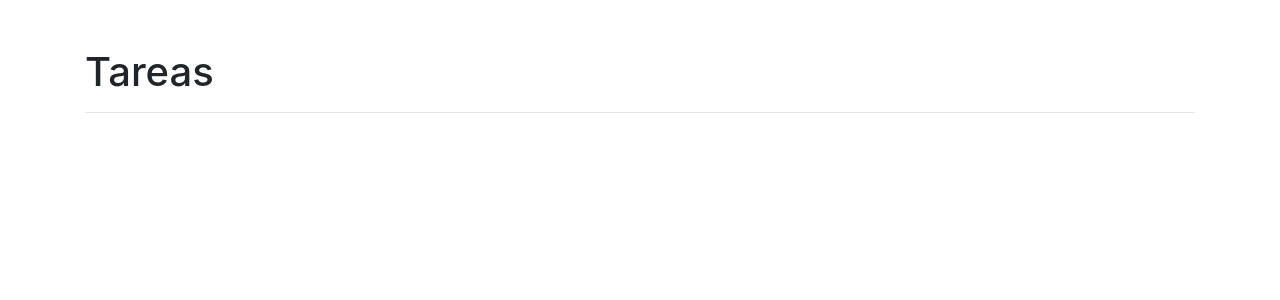
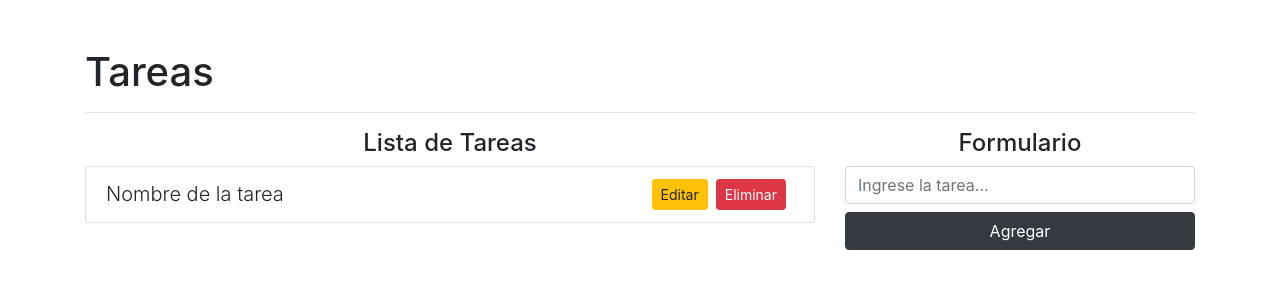
Before and after one commit to tauro1980/crud, a React (Create React App) app: page / in a window 1280 px wide. Shown: the top 300 px of the page. Built offline with nearby package versions, Linux system fonts and the light colour scheme.

Commit message:
pantalla de tareas

```diff
--- a/src/App.js
+++ b/src/App.js
@@ -5,6 +5,32 @@
     <div className="container mt-5">
       <h1>Tareas</h1>
       <hr/>
+      <div className="row">
+        <div className="col-8">
+          <h4 className="text-center">Lista de Tareas</h4>
+          <ul className="list-group">
+            <li className="list-group-item">
+              <span className="lead">Nombre de la tarea</span>
+              <button className="btn btn-danger btn-sm float-right mx-2">Eliminar</button>
+              <button className="btn btn-warning btn-sm float-right">Editar</button>
+            </li>
+          </ul>
+        </div>
+        <div className="col-4">
+         <h4 className="text-center">Formulario</h4>
+         <form>
+            <input
+              type="text"
+              className="form-control mb-2"
+              placeholder="Ingrese la tarea..."/>
+            <button
+              className="btn btn-dark btn-block"
+              type="submit">
+                Agregar
+            </button>
+         </form>
+        </div>
+      </div>
     </div>
   )
 }
```
